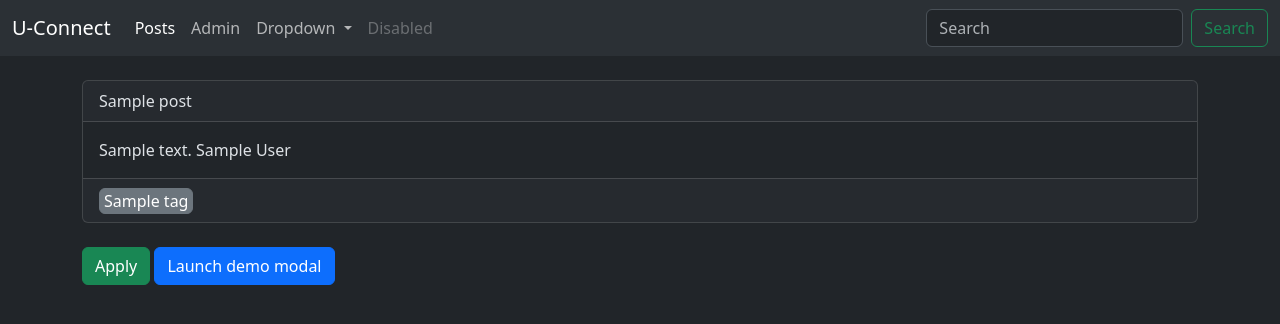
After one commit to bhagyajkumar/miniproject, a Flask app: page /view-post/1 in a window 1280 px wide. The commit adds this page. Shown: the top 324 px of the page. Run offline with Flask 3, Linux system fonts and the light colour scheme; tables that the repository leaves empty hold one stand-in row (values such as "Sample post").

Commit message:
feat: navbar changes, page additions

```diff
--- a/app/main/views.py
+++ b/app/main/views.py
@@ -8,7 +8,18 @@ from sqlalchemy import desc
 
 @view.route("/")
 def home():
-    return render_template("index.html")
+    tag_filter = request.args.get("tag")
+    if not tag_filter:
+        posts = ProjectPost.query.all()
+    else:
+        posts = ProjectPost.query.filter(ProjectPost.tags.any(tag_name=tag_filter)).all()
+    return render_template("posts.html", posts=posts)
+
+@view.route("/view-post/<id>")
+def view_post(id):
+    post = ProjectPost.query.get(id)
+    print (post)
+    return render_template ("pages/viewpost.html", post=post)
 
 @view.route("/posts")
 def browse_posts():
--- /dev/null
+++ b/app/templates/includes/modal.html
@@ -0,0 +1,21 @@
+<button type="button" class="btn btn-primary" data-bs-toggle="modal" data-bs-target="#exampleModal">
+    Launch demo modal
+  </button>
+
+<div class="modal" id="exampleModal" tabindex="-1">
+    <div class="modal-dialog modal-dialog-centered">
+      <div class="modal-content">
+        <div class="modal-header">
+          <h5 class="modal-title">Modal title</h5>
+          <button type="button" class="btn-close" data-bs-dismiss="modal" aria-label="Close"></button>
+        </div>
+        <div class="modal-body">
+          <p>Modal body text goes here.</p>
+        </div>
+        <div class="modal-footer">
+          <button type="button" class="btn btn-secondary" data-bs-dismiss="modal">Close</button>
+          <button type="button" class="btn btn-primary">Save changes</button>
+        </div>
+      </div>
+    </div>
+  </div>
--- a/app/templates/includes/navbar.html
+++ b/app/templates/includes/navbar.html
@@ -1,16 +1,16 @@
 <nav class="navbar navbar-expand-lg bg-body-tertiary">
   <div class="container-fluid">
-    <a class="navbar-brand" href="#">U-Connect</a>
+    <a class="navbar-brand" href="/">U-Connect</a>
     <button class="navbar-toggler" type="button" data-bs-toggle="collapse" data-bs-target="#navbarSupportedContent" aria-controls="navbarSupportedContent" aria-expanded="false" aria-label="Toggle navigation">
       <span class="navbar-toggler-icon"></span>
     </button>
     <div class="collapse navbar-collapse" id="navbarSupportedContent">
       <ul class="navbar-nav me-auto mb-2 mb-lg-0">
         <li class="nav-item">
-          <a class="nav-link active" aria-current="page" href="#">Home</a>
+          <a class="nav-link active" aria-current="page" href="/">Posts</a>
         </li>
         <li class="nav-item">
-          <a class="nav-link" href="#">Link</a>
+          <a class="nav-link" href="/admin">Admin</a>
         </li>
         <li class="nav-item dropdown">
           <a class="nav-link dropdown-toggle" href="#" role="button" data-bs-toggle="dropdown" aria-expanded="false">
--- a/app/templates/macros/components.html
+++ b/app/templates/macros/components.html
@@ -1,4 +1,4 @@
-{% macro project_card(title, content, tags, author, time) %}
+{% macro project_card(id, title, content, tags, author, time) %}
 
     <div class="card mt-3">
         <div class="card-header"><h3>{{ title }}</h3></div>
@@ -11,7 +11,7 @@
             <p>
                 Posted by <b>{{ author }}</b> at {{ time }}
             </p>
-            <a href="#" class="btn btn-success">Read More</a>
+            <a href="{{ url_for('main.view_post', id = id) }}" class="btn btn-success">Read More</a>
         </div>
     </div>
 
--- /dev/null
+++ b/app/templates/pages/viewpost.html
@@ -0,0 +1,26 @@
+{%extends "base.html"%}
+
+{% block title %}U-Connect{% endblock %}
+
+{%block content%}
+{% include "includes/navbar.html" %}
+<br>
+<div class="container">
+    <div class="card">
+        <div class="card-header">
+            {{post.title}}
+        </div>
+        <div class="card-body">
+            {{post.description}}
+            {{post.user.full_name}}
+        </div>
+        <div class="card-footer">
+            {% for i in post.tags %}
+            <a href="#" class="btn btn-secondary p-1 py-0">{{i}}</a>
+            {% endfor %}
+        </div>
+    </div>
+    <br>
+    <a class="btn btn-success" data-toggle="modal" data-target="#exampleModalCenter">Apply</a>
+{%include "includes/modal.html"%}
+{% endblock %}
--- a/app/templates/posts.html
+++ b/app/templates/posts.html
@@ -10,7 +10,7 @@
 
     <div class="container">
         {% for i in posts %}
-            {{ components.project_card(i.title, i.description, i.tags, i.user.email, i.created_at.strftime('%d-%m-%Y')) }}
+            {{ components.project_card(i.id, i.title, i.description, i.tags, i.user.email, i.created_at.strftime('%d-%m-%Y')) }}
         {% endfor %}
     </div>
 
```
